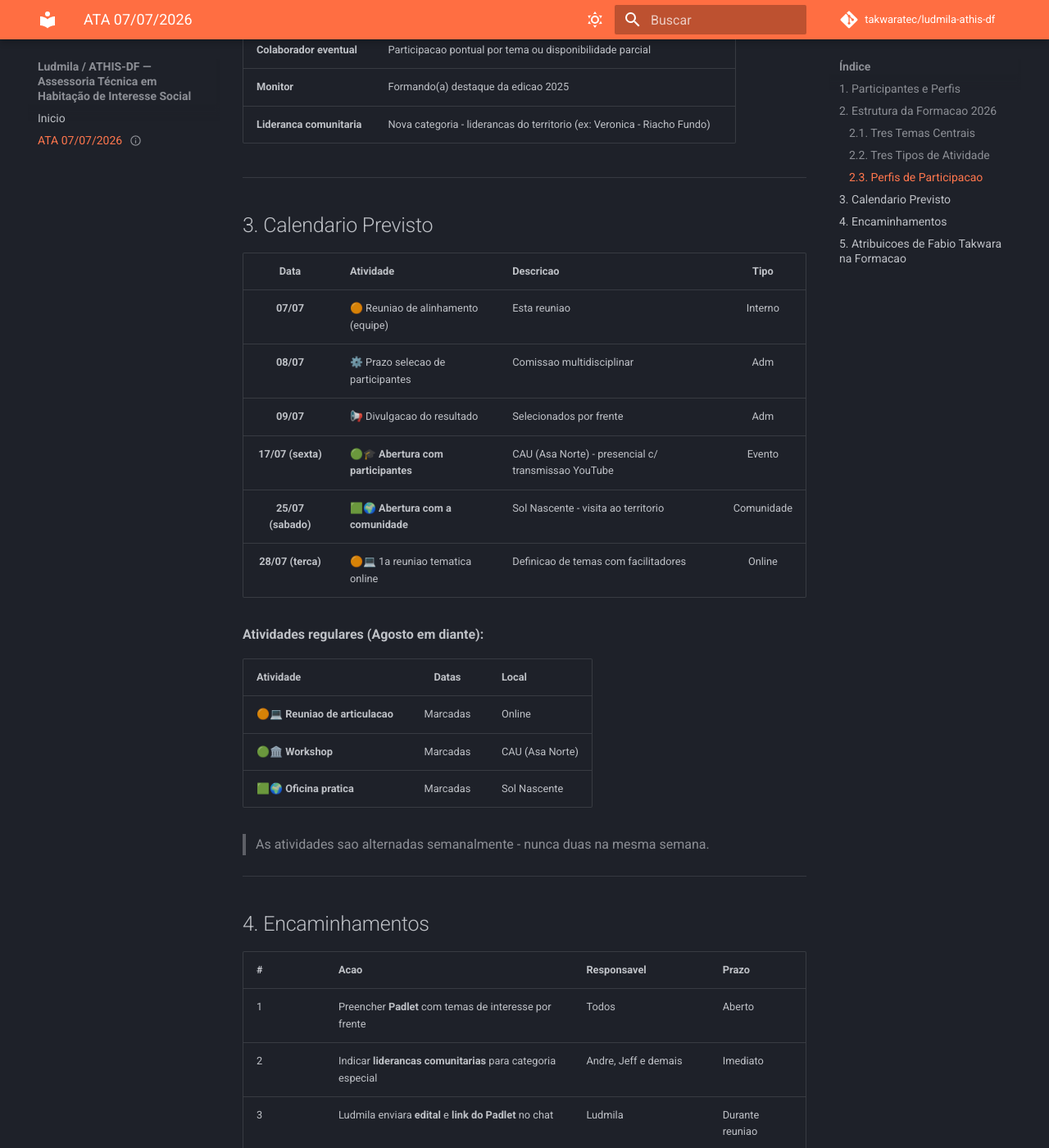
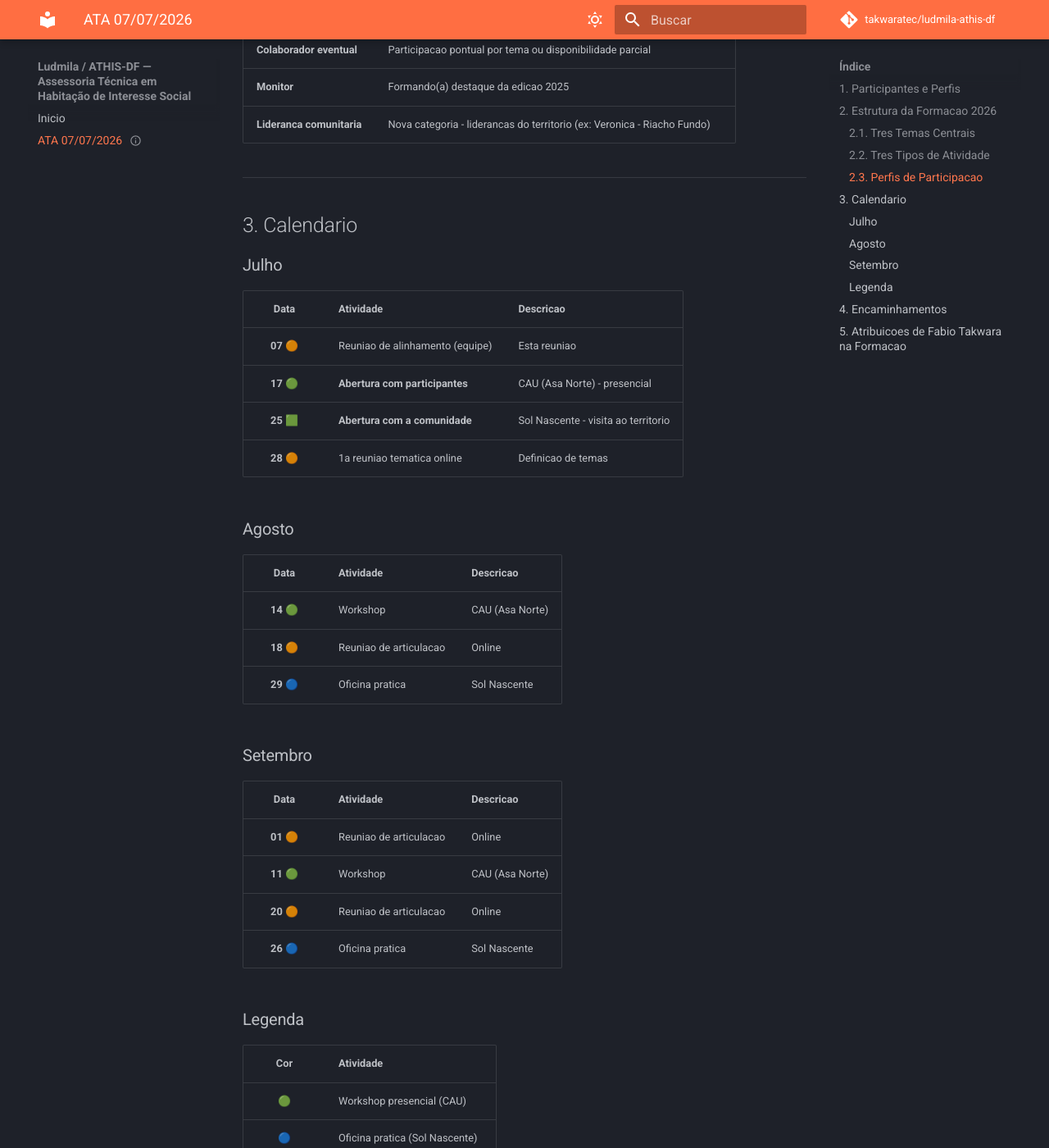
Before and after one commit to takwaratec/ludmila-athis-df, an MkDocs documentation site: the page built from docs/atas/2026-07-07_ATA_ALINHAMENTO_FORMACAO_ATHIS.md, in a window 1280 px wide and 1400 px high, scrolled down 2042 px. Shown: the whole window at 82% size. Built offline with MkDocs 1.6.1 and Material for MkDocs 9.7.7, drawn with Linux system fonts in a browser that asks for light colours; comment, search, counter and statistics services are not loaded; some of the changed text lies outside the part shown.

Commit message:
feat: calendario completo julho/agosto/setembro com datas e cores (verde, azul, laranja)

```diff
--- a/docs/atas/2026-07-07_ATA_ALINHAMENTO_FORMACAO_ATHIS.md
+++ b/docs/atas/2026-07-07_ATA_ALINHAMENTO_FORMACAO_ATHIS.md
@@ -65,26 +65,41 @@ status: Registro Consolidado
 
 ---
 
-## 3. Calendario Previsto
+## 3. Calendario
 
-| Data | Atividade | Descricao | Tipo |
-|:----:|-----------|-----------|:----:|
-| **07/07** | 🟠 Reuniao de alinhamento (equipe) | Esta reuniao | Interno |
-| **08/07** | ⚙️ Prazo selecao de participantes | Comissao multidisciplinar | Adm |
-| **09/07** | 📢 Divulgacao do resultado | Selecionados por frente | Adm |
-| **17/07 (sexta)** | 🟢🎓 **Abertura com participantes** | CAU (Asa Norte) - presencial c/ transmissao YouTube | Evento |
-| **25/07 (sabado)** | 🟩🌍 **Abertura com a comunidade** | Sol Nascente - visita ao territorio | Comunidade |
-| **28/07 (terca)** | 🟠💻 1a reuniao tematica online | Definicao de temas com facilitadores | Online |
+### Julho
 
-**Atividades regulares (Agosto em diante):**
+| Data | Atividade | Descricao |
+|:----:|-----------|-----------|
+| **07** 🟠 | Reuniao de alinhamento (equipe) | Esta reuniao |
+| **17** 🟢 | **Abertura com participantes** | CAU (Asa Norte) - presencial |
+| **25** 🟩 | **Abertura com a comunidade** | Sol Nascente - visita ao territorio |
+| **28** 🟠 | 1a reuniao tematica online | Definicao de temas |
 
-| Atividade | Datas | Local |
-|-----------|:-----:|-------|
-| 🟠💻 **Reuniao de articulacao** | Marcadas | Online |
-| 🟢🏛️ **Workshop** | Marcadas | CAU (Asa Norte) |
-| 🟩🌍 **Oficina pratica** | Marcadas | Sol Nascente |
+### Agosto
 
-> As atividades sao alternadas semanalmente - nunca duas na mesma semana.
+| Data | Atividade | Descricao |
+|:----:|-----------|-----------|
+| **14** 🟢 | Workshop | CAU (Asa Norte) |
+| **18** 🟠 | Reuniao de articulacao | Online |
+| **29** 🔵 | Oficina pratica | Sol Nascente |
+
+### Setembro
+
+| Data | Atividade | Descricao |
+|:----:|-----------|-----------|
+| **01** 🟠 | Reuniao de articulacao | Online |
+| **11** 🟢 | Workshop | CAU (Asa Norte) |
+| **20** 🟠 | Reuniao de articulacao | Online |
+| **26** 🔵 | Oficina pratica | Sol Nascente |
+
+### Legenda
+
+| Cor | Atividade |
+|:---:|-----------|
+| 🟢 | Workshop presencial (CAU) |
+| 🔵 | Oficina pratica (Sol Nascente) |
+| 🟠 | Reuniao online / administrativa |
 
 ---
 
```
